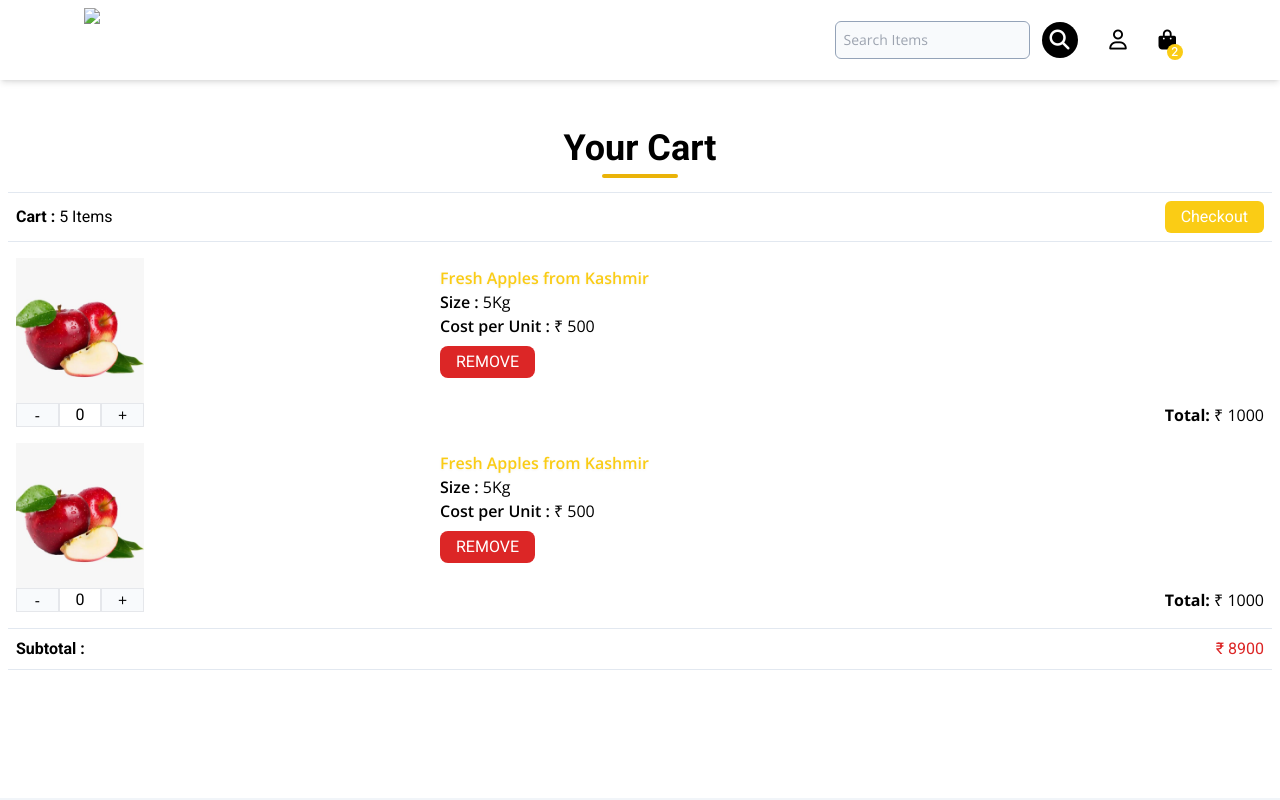
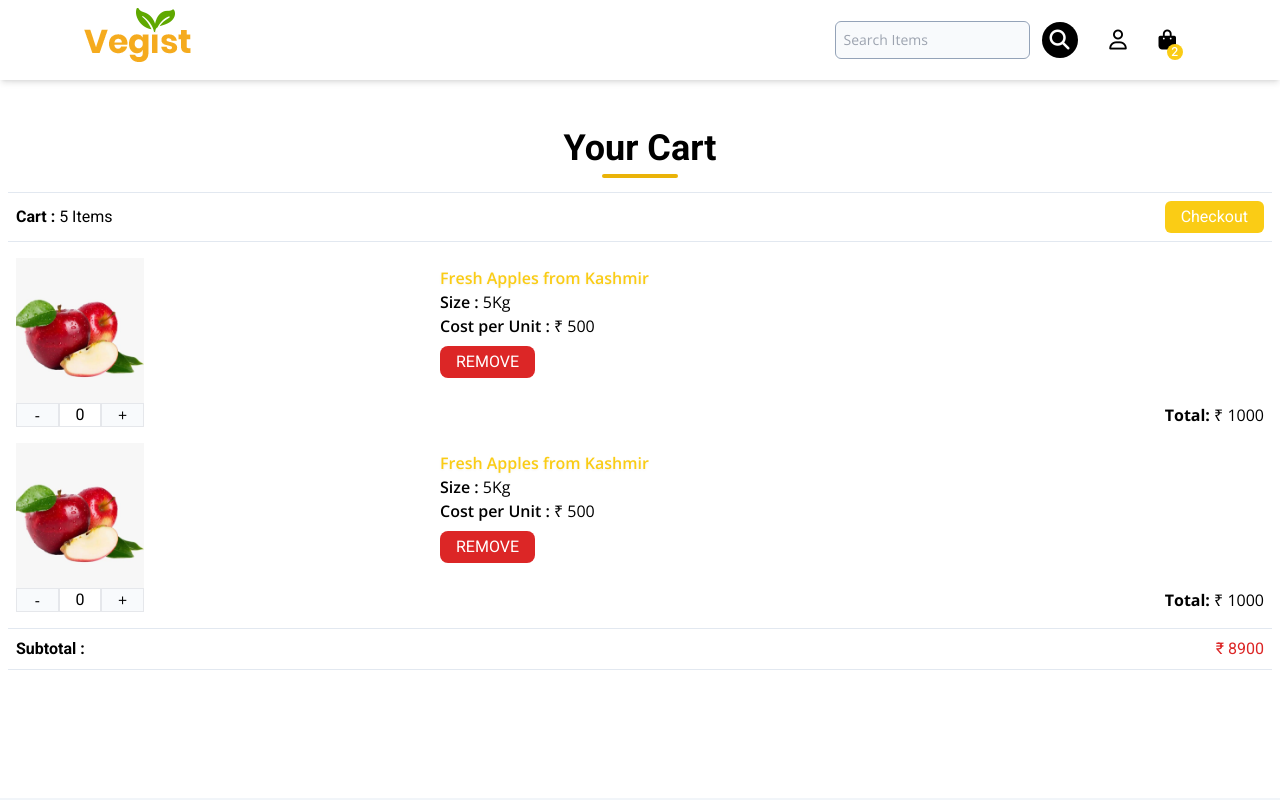
Before and after one commit to sumanshu225/foodwebsite, a plain HTML site: page cart.html in a window 1280 px wide. Shown: the top 800 px of the page. Drawn offline with nearby package versions, Linux system fonts and the light colour scheme.

Commit message:
Paths edited

```diff
--- a/cart.html
+++ b/cart.html
@@ -20,8 +20,8 @@
         <!-- Navbar -->
     <div class="flex justify-between py-2 fixed-top h-20 w-screen bg-white shadow-md lg:px-20">
         <!-- For Logo -->
-        <a class="logo px-1" href="./images/logo1.png">
-            <img src="alt="">
+        <a class="logo px-1" href="./index.html">
+            <img src="./images/logo1.png">
         </a>
 
         <!-- For options in Navbar -->
@@ -74,7 +74,7 @@
         <div class="container flex flex-col open-sans mb-4">
             <div class="flex flex-row justify-between mx-4">
                 <div class="prod-img w-1/3">
-                    <img src="/images/pro-img-3.jpg" class="w-32" alt="">
+                    <img src="./images/pro-img-3.jpg" class="w-32" alt="">
                 </div>
                 <div class="p-2 open-sans w-2/3">
                     <h1 class="open-sans font-semibold text-yellow-400 drop-shadow-sm">Fresh Apples from Kashmir</h1>
@@ -109,7 +109,7 @@
         <div class="container flex flex-col open-sans mb-4">
             <div class="flex flex-row justify-between mx-4">
                 <div class="prod-img w-1/3">
-                    <img src="/images/pro-img-3.jpg" class="w-32" alt="">
+                    <img src="./images/pro-img-3.jpg" class="w-32" alt="">
                 </div>
                 <div class="p-2 open-sans w-2/3">
                     <h1 class="open-sans font-semibold text-yellow-400 drop-shadow-sm">Fresh Apples from Kashmir</h1>
@@ -157,7 +157,7 @@
     <!-- Footers -->
     <div class="container-fluid bg-slate-100 my-3 py-8">
         <div class="logo px-2 text-center">
-            <img src="/images/logo1.png" class="w-28 mx-auto" alt="">
+            <img src="./images/logo1.png" class="w-28 mx-auto" alt="">
         </div>
 
         <!-- Features -->
```
